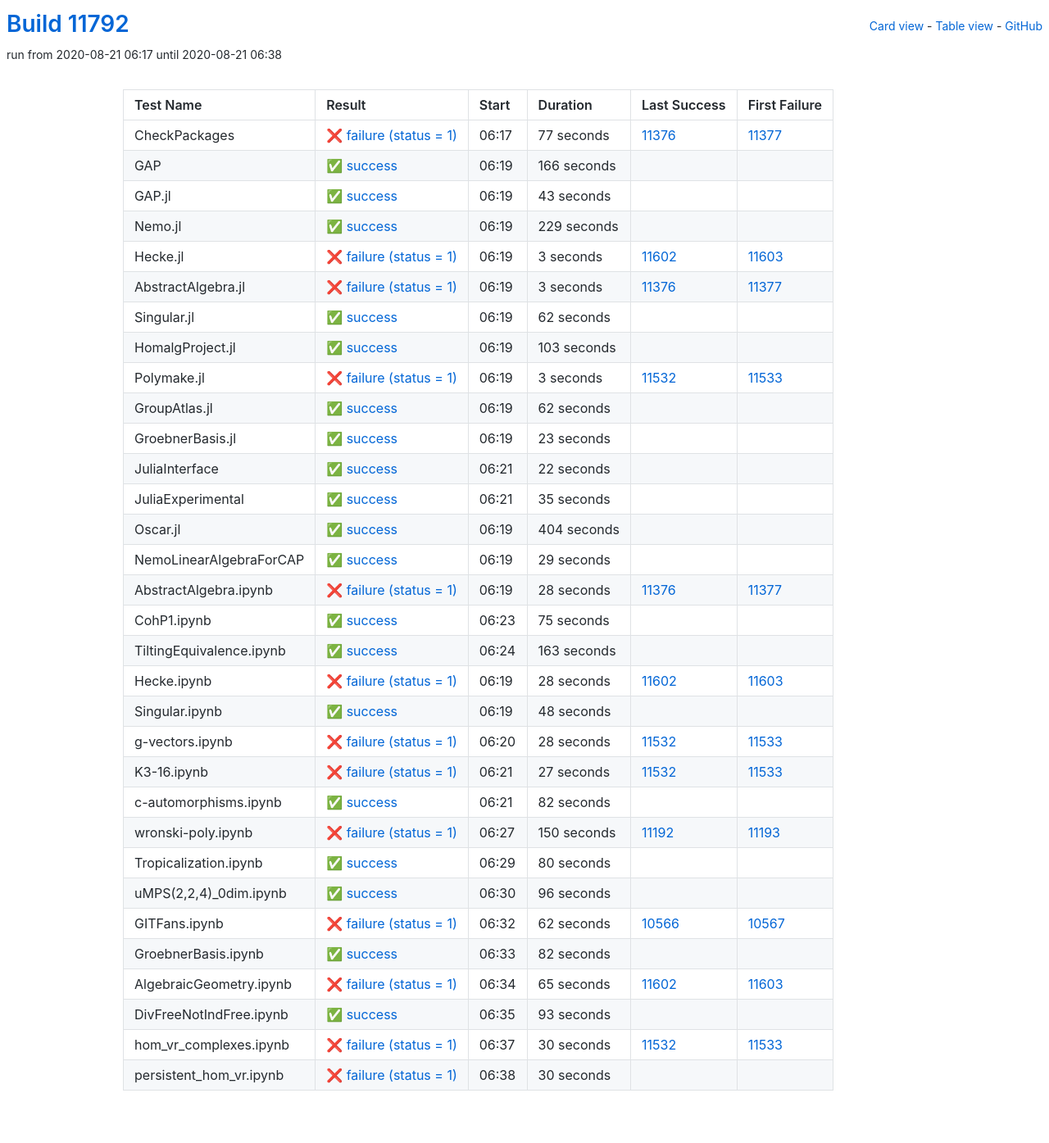
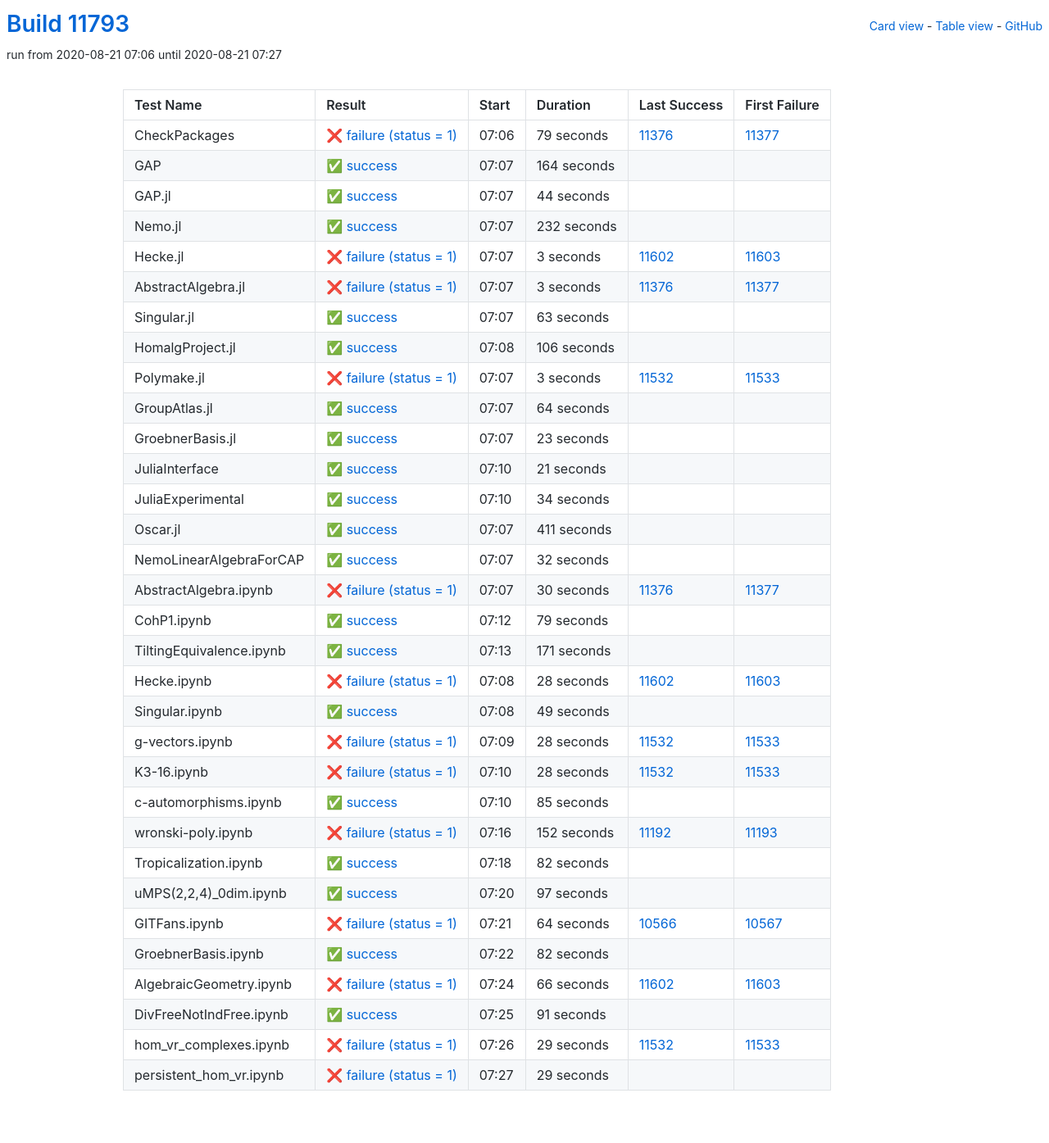
Before and after one commit to oscar-system/oscar-ci-status, a Jekyll site: the page built from table.html, in a window 1280 px wide. Shown: the whole page at 82% size. Built offline with Jekyll 4.4.1, drawn with Linux system fonts in a browser that asks for light colours.

Commit message:
Build #11793

```diff
--- a/_data/ci.yml
+++ b/_data/ci.yml
@@ -1,6 +1,6 @@
 ---
-build: 11792
-build_url: https://oscarci.mathematik.uni-kl.de/job/oscar/11792/
+build: 11793
+build_url: https://oscarci.mathematik.uni-kl.de/job/oscar/11793/
 job: oscar
 organization: oscar-system
 repo: oscar-ci-status
@@ -8,56 +8,56 @@
 tests:
 - name: CheckPackages
   id: checkpackages
-  log: https://oscarci.mathematik.uni-kl.de/job/oscar/11792/artifact/logs/build-11792/CheckPackages.log
-  start: 2020-08-21 06:17
+  log: https://oscarci.mathematik.uni-kl.de/job/oscar/11793/artifact/logs/build-11793/CheckPackages.log
+  start: 2020-08-21 07:06
   success: false
   exitcode: 1
   status: failure
-  duration: 77
+  duration: 79
   last_success: 11376
   last_success_url: https://oscarci.mathematik.uni-kl.de/job/oscar/11376/
   first_failure: 11377
   first_failure_url: https://oscarci.mathematik.uni-kl.de/job/oscar/11377/
 - name: GAP
   id: gap
-  log: https://oscarci.mathematik.uni-kl.de/job/oscar/11792/artifact/logs/build-11792/GAP.log
-  start: 2020-08-21 06:19
+  log: https://oscarci.mathematik.uni-kl.de/job/oscar/11793/artifact/logs/build-11793/GAP.log
+  start: 2020-08-21 07:07
   success: true
   exitcode: 0
   status: success
-  duration: 166
+  duration: 164
   last_success: false
   last_success_url:
   first_failure: false
   first_failure_url:
 - name: GAP.jl
   id: gap-jl
-  log: https://oscarci.mathematik.uni-kl.de/job/oscar/11792/artifact/logs/build-11792/GAP.jl.log
-  start: 2020-08-21 06:19
+  log: https://oscarci.mathematik.uni-kl.de/job/oscar/11793/artifact/logs/build-11793/GAP.jl.log
+  start: 2020-08-21 07:07
   success: true
   exitcode: 0
   status: success
-  duration: 43
+  duration: 44
   last_success: false
   last_success_url:
   first_failure: false
   first_failure_url:
 - name: Nemo.jl
   id: nemo-jl
-  log: https://oscarci.mathematik.uni-kl.de/job/oscar/11792/artifact/logs/build-11792/Nemo.jl.log
-  start: 2020-08-21 06:19
+  log: https://oscarci.mathematik.uni-kl.de/job/oscar/11793/artifact/logs/build-11793/Nemo.jl.log
+  start: 2020-08-21 07:07
   success: true
   exitcode: 0
   status: success
-  duration: 229
+  duration: 232
   last_success: false
   last_success_url:
   first_failure: false
   first_failure_url:
 - name: Hecke.jl
   id: hecke-jl
-  log: https://oscarci.mathematik.uni-kl.de/job/oscar/11792/artifact/logs/build-11792/Hecke.jl.log
-  start: 2020-08-21 06:19
+  log: https://oscarci.mathematik.uni-kl.de/job/oscar/11793/artifact/logs/build-11793/Hecke.jl.log
+  start: 2020-08-21 07:07
   success: false
   exitcode: 1
   status: failure
@@ -68,8 +68,8 @@
   first_failure_url: https://oscarci.mathematik.uni-kl.de/job/oscar/11603/
 - name: AbstractAlgebra.jl
   id: abstractalgebra-jl
-  log: https://oscarci.mathematik.uni-kl.de/job/oscar/11792/artifact/logs/build-11792/AbstractAlgebra.jl.log
-  start: 2020-08-21 06:19
+  log: https://oscarci.mathematik.uni-kl.de/job/oscar/11793/artifact/logs/build-11793/AbstractAlgebra.jl.log
+  start: 2020-08-21 07:07
   success: false
   exitcode: 1
   status: failure
@@ -80,32 +80,32 @@
   first_failure_url: https://oscarci.mathematik.uni-kl.de/job/oscar/11377/
 - name: Singular.jl
   id: singular-jl
-  log: https://oscarci.mathematik.uni-kl.de/job/oscar/11792/artifact/logs/build-11792/Singular.jl.log
-  start: 2020-08-21 06:19
+  log: https://oscarci.mathematik.uni-kl.de/job/oscar/11793/artifact/logs/build-11793/Singular.jl.log
+  start: 2020-08-21 07:07
   success: true
   exitcode: 0
   status: success
-  duration: 62
+  duration: 63
   last_success: false
   last_success_url:
   first_failure: false
   first_failure_url:
 - name: HomalgProject.jl
   id: homalgproject-jl
-  log: https://oscarci.mathematik.uni-kl.de/job/oscar/11792/artifact/logs/build-11792/HomalgProject.jl.log
-  start: 2020-08-21 06:19
+  log: https://oscarci.mathematik.uni-kl.de/job/oscar/11793/artifact/logs/build-11793/HomalgProject.jl.log
+  start: 2020-08-21 07:08
   success: true
   exitcode: 0
   status: success
-  duration: 103
+  duration: 106
   last_success: false
   last_success_url:
   first_failure: false
   first_failure_url:
 - name: Polymake.jl
   id: polymake-jl
-  log: https://oscarci.mathematik.uni-kl.de/job/oscar/11792/artifact/logs/build-11792/Polymake.jl.log
-  start: 2020-08-21 06:19
+  log: https://oscarci.mathematik.uni-kl.de/job/oscar/11793/artifact/logs/build-11793/Polymake.jl.log
+  start: 2020-08-21 07:07
   success: false
   exitcode: 1
   status: failure
@@ -116,20 +116,20 @@
   first_failure_url: https://oscarci.mathematik.uni-kl.de/job/oscar/11533/
 - name: GroupAtlas.jl
   id: groupatlas-jl
-  log: https://oscarci.mathematik.uni-kl.de/job/oscar/11792/artifact/logs/build-11792/GroupAtlas.jl.log
-  start: 2020-08-21 06:19
+  log: https://oscarci.mathematik.uni-kl.de/job/oscar/11793/artifact/logs/build-11793/GroupAtlas.jl.log
+  start: 2020-08-21 07:07
   success: true
   exitcode: 0
   status: success
-  duration: 62
+  duration: 64
   last_success: false
   last_success_url:
   first_failure: false
   first_failure_url:
 - name: GroebnerBasis.jl
   id: groebnerbasis-jl
-  log: https://oscarci.mathematik.uni-kl.de/job/oscar/11792/artifact/logs/build-11792/GroebnerBasis.jl.log
-  start: 2020-08-21 06:19
+  log: https://oscarci.mathematik.uni-kl.de/job/oscar/11793/artifact/logs/build-11793/GroebnerBasis.jl.log
+  start: 2020-08-21 07:07
   success: true
   exitcode: 0
   status: success
@@ -140,92 +140,92 @@
   first_failure_url:
 - name: JuliaInterface
   id: juliainterface
-  log: https://oscarci.mathematik.uni-kl.de/job/oscar/11792/artifact/logs/build-11792/JuliaInterface.log
-  start: 2020-08-21 06:21
+  log: https://oscarci.mathematik.uni-kl.de/job/oscar/11793/artifact/logs/build-11793/JuliaInterface.log
+  start: 2020-08-21 07:10
   success: true
   exitcode: 0
   status: success
-  duration: 22
+  duration: 21
   last_success: false
   last_success_url:
   first_failure: false
   first_failure_url:
 - name: JuliaExperimental
   id: juliaexperimental
-  log: https://oscarci.mathematik.uni-kl.de/job/oscar/11792/artifact/logs/build-11792/JuliaExperimental.log
-  start: 2020-08-21 06:21
+  log: https://oscarci.mathematik.uni-kl.de/job/oscar/11793/artifact/logs/build-11793/JuliaExperimental.log
+  start: 2020-08-21 07:10
   success: true
   exitcode: 0
   status: success
-  duration: 35
+  duration: 34
   last_success: false
   last_success_url:
   first_failure: false
   first_failure_url:
 - name: Oscar.jl
   id: oscar-jl
-  log: https://oscarci.mathematik.uni-kl.de/job/oscar/11792/artifact/logs/build-11792/Oscar.jl.log
-  start: 2020-08-21 06:19
+  log: https://oscarci.mathematik.uni-kl.de/job/oscar/11793/artifact/logs/build-11793/Oscar.jl.log
+  start: 2020-08-21 07:07
   success: true
   exitcode: 0
   status: success
-  duration: 404
+  duration: 411
   last_success: false
   last_success_url:
   first_failure: false
   first_failure_url:
 - name: NemoLinearAlgebraForCAP
   id: nemolinearalgebraforcap
-  log: https://oscarci.mathematik.uni-kl.de/job/oscar/11792/artifact/logs/build-11792/NemoLinearAlgebraForCAP.log
-  start: 2020-08-21 06:19
+  log: https://oscarci.mathematik.uni-kl.de/job/oscar/11793/artifact/logs/build-11793/NemoLinearAlgebraForCAP.log
+  start: 2020-08-21 07:07
   success: true
   exitcode: 0
   status: success
-  duration: 29
+  duration: 32
   last_success: false
   last_success_url:
   first_failure: false
   first_failure_url:
 - name: AbstractAlgebra.ipynb
   id: abstractalgebra-ipynb
-  log: https://oscarci.mathematik.uni-kl.de/job/oscar/11792/artifact/logs/build-11792/AbstractAlgebra.ipynb.log
-  start: 2020-08-21 06:19
+  log: https://oscarci.mathematik.uni-kl.de/job/oscar/11793/artifact/logs/build-11793/AbstractAlgebra.ipynb.log
+  start: 2020-08-21 07:07
   success: false
   exitcode: 1
   status: failure
-  duration: 28
+  duration: 30
   last_success: 11376
   last_success_url: https://oscarci.mathematik.uni-kl.de/job/oscar/11376/
   first_failure: 11377
   first_failure_url: https://oscarci.mathematik.uni-kl.de/job/oscar/11377/
 - name: CohP1.ipynb
   id: cohp1-ipynb
-  log: https://oscarci.mathematik.uni-kl.de/job/oscar/11792/artifact/logs/build-11792/CohP1.ipynb.log
-  start: 2020-08-21 06:23
+  log: https://oscarci.mathematik.uni-kl.de/job/oscar/11793/artifact/logs/build-11793/CohP1.ipynb.log
+  start: 2020-08-21 07:12
   success: true
   exitcode: 0
   status: success
-  duration: 75
+  duration: 79
   last_success: false
   last_success_url:
   first_failure: false
   first_failure_url:
 - name: TiltingEquivalence.ipynb
   id: tiltingequivalence-ipynb
-  log: https://oscarci.mathematik.uni-kl.de/job/oscar/11792/artifact/logs/build-11792/TiltingEquivalence.ipynb.log
-  start: 2020-08-21 06:24
+  log: https://oscarci.mathematik.uni-kl.de/job/oscar/11793/artifact/logs/build-11793/TiltingEquivalence.ipynb.log
+  start: 2020-08-21 07:13
   success: true
   exitcode: 0
   status: success
-  duration: 163
+  duration: 171
   last_success: false
   last_success_url:
   first_failure: false
   first_failure_url:
 - name: Hecke.ipynb
   id: hecke-ipynb
-  log: https://oscarci.mathematik.uni-kl.de/job/oscar/11792/artifact/logs/build-11792/Hecke.ipynb.log
-  start: 2020-08-21 06:19
+  log: https://oscarci.mathematik.uni-kl.de/job/oscar/11793/artifact/logs/build-11793/Hecke.ipynb.log
+  start: 2020-08-21 07:08
   success: false
   exitcode: 1
   status: failure
@@ -236,20 +236,20 @@
   first_failure_url: https://oscarci.mathematik.uni-kl.de/job/oscar/11603/
 - name: Singular.ipynb
   id: singular-ipynb
-  log: https://oscarci.mathematik.uni-kl.de/job/oscar/11792/artifact/logs/build-11792/Singular.ipynb.log
-  start: 2020-08-21 06:19
+  log: https://oscarci.mathematik.uni-kl.de/job/oscar/11793/artifact/logs/build-11793/Singular.ipynb.log
+  start: 2020-08-21 07:08
   success: true
   exitcode: 0
   status: success
-  duration: 48
+  duration: 49
   last_success: false
   last_success_url:
   first_failure: false
   first_failure_url:
 - name: g-vectors.ipynb
   id: g-vectors-ipynb
-  log: https://oscarci.mathematik.uni-kl.de/job/oscar/11792/artifact/logs/build-11792/g-vectors.ipynb.log
-  start: 2020-08-21 06:20
+  log: https://oscarci.mathematik.uni-kl.de/job/oscar/11793/artifact/logs/build-11793/g-vectors.ipynb.log
+  start: 2020-08-21 07:09
   success: false
   exitcode: 1
   status: failure
@@ -260,20 +260,44 @@
   first_failure_url: https://oscarci.mathematik.uni-kl.de/job/oscar/11533/
 - name: K3-16.ipynb
   id: k3-16-ipynb
-  log: https://oscarci.mathematik.uni-kl.de/job/oscar/11792/artifact/logs/build-11792/K3-16.ipynb.log
-  start: 2020-08-21 06:21
+  log: https://oscarci.mathematik.uni-kl.de/job/oscar/11793/artifact/logs/build-11793/K3-16.ipynb.log
+  start: 2020-08-21 07:10
   success: false
   exitcode: 1
   status: failure
-  duration: 27
+  duration: 28
   last_success: 11532
   last_success_url: https://oscarci.mathematik.uni-kl.de/job/oscar/11532/
   first_failure: 11533
   first_failure_url: https://oscarci.mathematik.uni-kl.de/job/oscar/11533/
 - name: c-automorphisms.ipynb
   id: c-automorphisms-ipynb
-  log: https://oscarci.mathematik.uni-kl.de/job/oscar/11792/artifact/logs/build-11792/c-automorphisms.ipynb.log
-  start: 2020-08-21 06:21
+  log: https://oscarci.mathematik.uni-kl.de/job/oscar/11793/artifact/logs/build-11793/c-automorphisms.ipynb.log
+  start: 2020-08-21 07:10
+  success: true
+  exitcode: 0
+  status: success
+  duration: 85
+  last_success: false
+  last_success_url:
+  first_failure: false
+  first_failure_url:
+- name: wronski-poly.ipynb
+  id: wronski-poly-ipynb
+  log: https://oscarci.mathematik.uni-kl.de/job/oscar/11793/artifact/logs/build-11793/wronski-poly.ipynb.log
+  start: 2020-08-21 07:16
+  success: false
+  exitcode: 1
+  status: failure
+  duration: 152
+  last_success: 11192
+  last_success_url: https://oscarci.mathematik.uni-kl.de/job/oscar/11192/
+  first_failure: 11193
+  first_failure_url: https://oscarci.mathematik.uni-kl.de/job/oscar/11193/
+- name: Tropicalization.ipynb
+  id: tropicalization-ipynb
+  log: https://oscarci.mathematik.uni-kl.de/job/oscar/11793/artifact/logs/build-11793/Tropicalization.ipynb.log
+  start: 2020-08-21 07:18
   success: true
   exitcode: 0
   status: success
@@ -282,58 +306,34 @@
   last_success_url:
   first_failure: false
   first_failure_url:
-- name: wronski-poly.ipynb
-  id: wronski-poly-ipynb
-  log: https://oscarci.mathematik.uni-kl.de/job/oscar/11792/artifact/logs/build-11792/wronski-poly.ipynb.log
-  start: 2020-08-21 06:27
-  success: false
-  exitcode: 1
-  status: failure
-  duration: 150
-  last_success: 11192
-  last_success_url: https://oscarci.mathematik.uni-kl.de/job/oscar/11192/
-  first_failure: 11193
-  first_failure_url: https://oscarci.mathematik.uni-kl.de/job/oscar/11193/
-- name: Tropicalization.ipynb
-  id: tropicalization-ipynb
-  log: https://oscarci.mathematik.uni-kl.de/job/oscar/11792/artifact/logs/build-11792/Tropicalization.ipynb.log
-  start: 2020-08-21 06:29
+- name: uMPS(2,2,4)_0dim.ipynb
+  id: umps-2-2-4-0dim-ipynb
+  log: https://oscarci.mathematik.uni-kl.de/job/oscar/11793/artifact/logs/build-11793/uMPS-2-2-4-_0dim.ipynb.log
+  start: 2020-08-21 07:20
   success: true
   exitcode: 0
   status: success
-  duration: 80
-  last_success: false
-  last_success_url:
-  first_failure: false
-  first_failure_url:
-- name: uMPS(2,2,4)_0dim.ipynb
-  id: umps-2-2-4-0dim-ipynb
-  log: https://oscarci.mathematik.uni-kl.de/job/oscar/11792/artifact/logs/build-11792/uMPS-2-2-4-_0dim.ipynb.log
-  start: 2020-08-21 06:30
-  success: true
-  exitcode: 0
-  status: success
-  duration: 96
+  duration: 97
   last_success: false
   last_success_url:
   first_failure: false
   first_failure_url:
 - name: GITFans.ipynb
   id: gitfans-ipynb
-  log: https://oscarci.mathematik.uni-kl.de/job/oscar/11792/artifact/logs/build-11792/GITFans.ipynb.log
-  start: 2020-08-21 06:32
+  log: https://oscarci.mathematik.uni-kl.de/job/oscar/11793/artifact/logs/build-11793/GITFans.ipynb.log
+  start: 2020-08-21 07:21
   success: false
   exitcode: 1
   status: failure
-  duration: 62
+  duration: 64
   last_success: 10566
   last_success_url: https://oscarci.mathematik.uni-kl.de/job/oscar/10566/
   first_failure: 10567
   first_failure_url: https://oscarci.mathematik.uni-kl.de/job/oscar/10567/
 - name: GroebnerBasis.ipynb
   id: groebnerbasis-ipynb
-  log: https://oscarci.mathematik.uni-kl.de/job/oscar/11792/artifact/logs/build-11792/GroebnerBasis.ipynb.log
-  start: 2020-08-21 06:33
+  log: https://oscarci.mathematik.uni-kl.de/job/oscar/11793/artifact/logs/build-11793/GroebnerBasis.ipynb.log
+  start: 2020-08-21 07:22
   success: true
   exitcode: 0
   status: success
@@ -344,48 +344,48 @@
   first_failure_url:
 - name: AlgebraicGeometry.ipynb
   id: algebraicgeometry-ipynb
-  log: https://oscarci.mathematik.uni-kl.de/job/oscar/11792/artifact/logs/build-11792/AlgebraicGeometry.ipynb.log
-  start: 2020-08-21 06:34
+  log: https://oscarci.mathematik.uni-kl.de/job/oscar/11793/artifact/logs/build-11793/AlgebraicGeometry.ipynb.log
+  start: 2020-08-21 07:24
   success: false
   exitcode: 1
   status: failure
-  duration: 65
+  duration: 66
   last_success: 11602
   last_success_url: https://oscarci.mathematik.uni-kl.de/job/oscar/11602/
   first_failure: 11603
   first_failure_url: https://oscarci.mathematik.uni-kl.de/job/oscar/11603/
 - name: DivFreeNotIndFree.ipynb
   id: divfreenotindfree-ipynb
-  log: https://oscarci.mathematik.uni-kl.de/job/oscar/11792/artifact/logs/build-11792/DivFreeNotIndFree.ipynb.log
-  start: 2020-08-21 06:35
+  log: https://oscarci.mathematik.uni-kl.de/job/oscar/11793/artifact/logs/build-11793/DivFreeNotIndFree.ipynb.log
+  start: 2020-08-21 07:25
   success: true
   exitcode: 0
   status: success
-  duration: 93
+  duration: 91
   last_success: false
   last_success_url:
   first_failure: false
   first_failure_url:
 - name: hom_vr_complexes.ipynb
   id: hom-vr-complexes-ipynb
-  log: https://oscarci.mathematik.uni-kl.de/job/oscar/11792/artifact/logs/build-11792/hom_vr_complexes.ipynb.log
-  start: 2020-08-21 06:37
+  log: https://oscarci.mathematik.uni-kl.de/job/oscar/11793/artifact/logs/build-11793/hom_vr_complexes.ipynb.log
+  start: 2020-08-21 07:26
   success: false
   exitcode: 1
   status: failure
-  duration: 30
+  duration: 29
   last_success: 11532
   last_success_url: https://oscarci.mathematik.uni-kl.de/job/oscar/11532/
   first_failure: 11533
   first_failure_url: https://oscarci.mathematik.uni-kl.de/job/oscar/11533/
 - name: persistent_hom_vr.ipynb
   id: persistent-hom-vr-ipynb
-  log: https://oscarci.mathematik.uni-kl.de/job/oscar/11792/artifact/logs/build-11792/persistent_hom_vr.ipynb.log
-  start: 2020-08-21 06:38
+  log: https://oscarci.mathematik.uni-kl.de/job/oscar/11793/artifact/logs/build-11793/persistent_hom_vr.ipynb.log
+  start: 2020-08-21 07:27
   success: false
   exitcode: 1
   status: failure
-  duration: 30
+  duration: 29
   last_success: false
   last_success_url:
   first_failure: false
```
Also changed, not shown: README.md.
